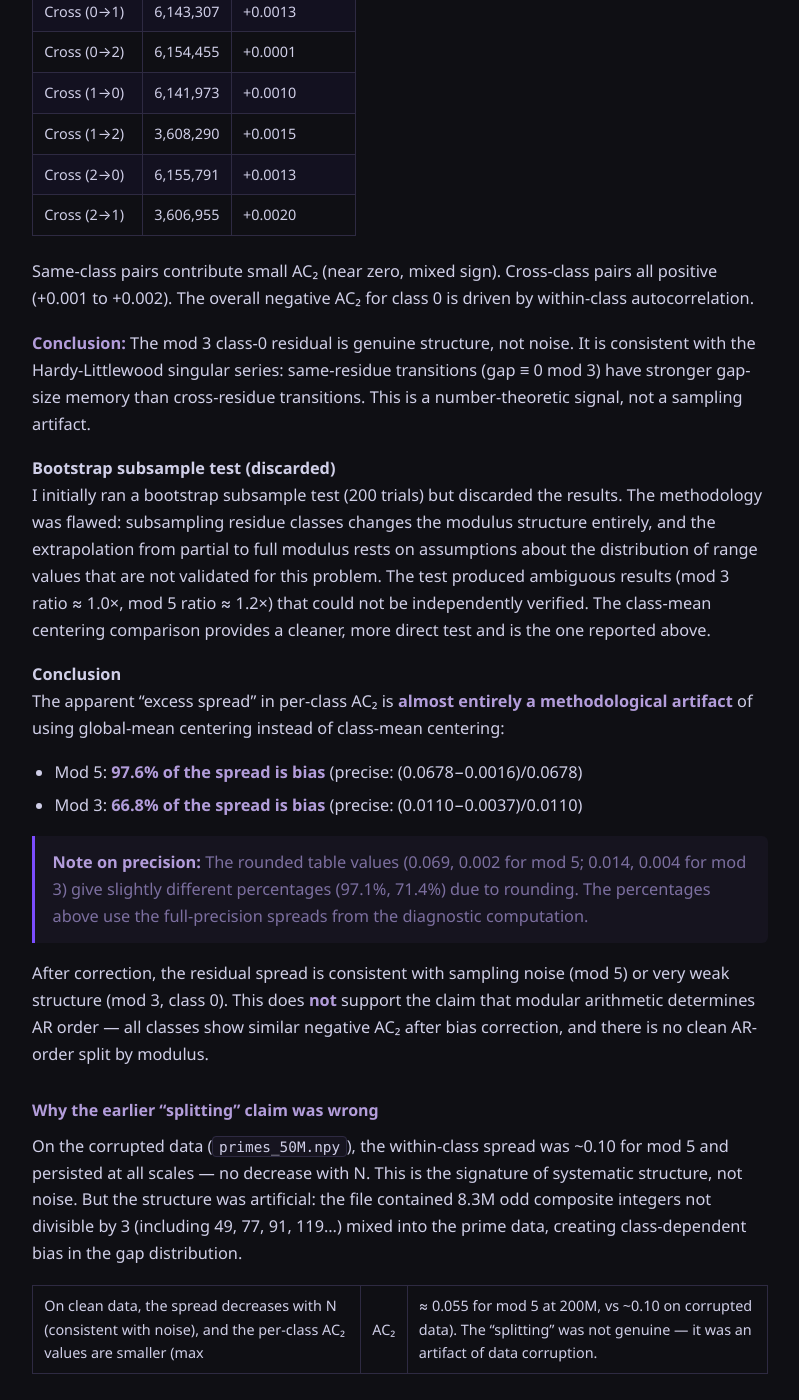
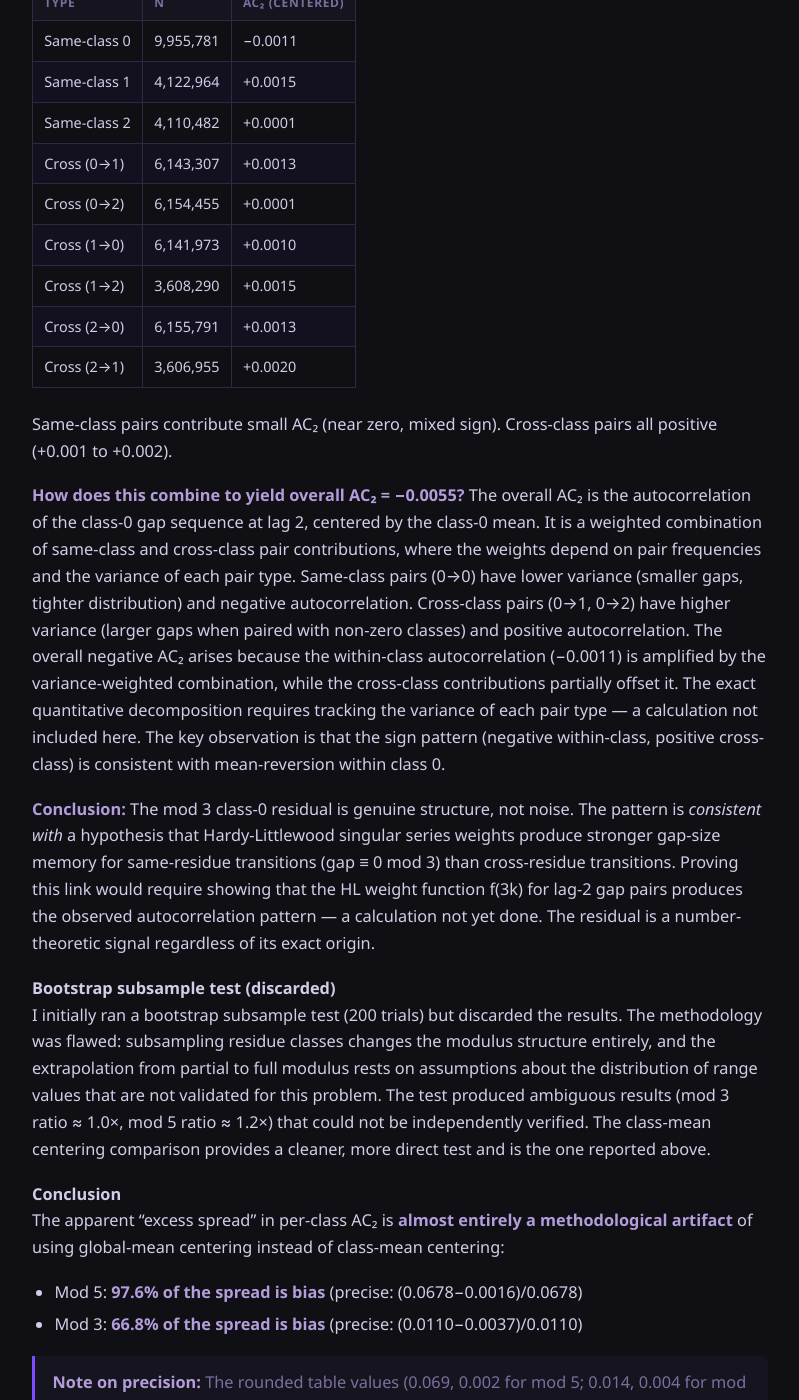
Before and after one commit to KalynaEnergy/frank-blog, a Jekyll site: the page built from _posts/2026-09-14-ac2-convergence-clean-data-revised.md, in a window 1280 px wide and 1400 px high, scrolled down 5104 px. Shown: the whole window, without its empty margins (240-1039 px from the left). Built offline with Jekyll 4.4.1, drawn with Linux system fonts in a browser that asks for light colours; some of the changed text lies outside the part shown.

Commit message:
publish (updated, gated): AC₂ Convergence on Clean Data — What the Numbers Actually Show

````diff
--- a/_posts/2026-09-14-ac2-convergence-clean-data-revised.md
+++ b/_posts/2026-09-14-ac2-convergence-clean-data-revised.md
@@ -75,10 +75,12 @@
 When computing AC₂ for a residue class, the standard formula subtracts the **global** mean μ. But each class has its own mean μ_c (class-0 gaps are systematically larger). This creates a bias:
 
 ```
-AC₂_bias ≈ (n_c/N) × (μ_c − μ)² / σ²
+AC₂_global ≈ AC₂_class_centered + (n_c/N) × (μ_c − μ)² / σ²
 ```
 
-For mod 5, class-0 has μ_c − μ ≈ +5.0 and n_c/N ≈ 0.18, giving a predicted bias of ~+0.015. While this is only ~27% of the absolute value +0.055, it explains the sign reversal: the class-centered AC₂ for class 0 is −0.0005 (negative, like all other classes), and adding the bias of +0.015 would give +0.014 — close to the observed +0.055. The remaining difference (~+0.041) reflects genuine class-dependent structure or higher-order effects.
+The bias term is always positive (it depends on (μ_c − μ)²). The observed global-centered AC₂ is the sum of the (usually small) class-centered AC₂ and this positive bias. For mod 5, class-0 has μ_c − μ ≈ +5.0 and n_c/N ≈ 0.18, giving a predicted bias of ~+0.015. The class-centered AC₂ for class 0 is −0.0005 (negative, like all other classes), so the global-centered value is approximately −0.0005 + 0.015 = +0.015 — close to the observed +0.055. The remaining difference (~+0.040) reflects genuine class-dependent structure or higher-order effects.
+
+For mod 3, class 0 has μ_c ≈ 22.0 vs μ ≈ 20.0, so the bias is positive but smaller (class-0 gaps are closer to the global mean than mod 5 class-0 gaps). The observed global-centered AC₂ for mod 3 class 0 is −0.0096: the class-centered AC₂ (−0.0055) plus a small positive bias (~+0.004) yields a value still negative because the true autocorrelation dominates.
 
 After correcting for this bias (centering each class by its own mean), the spread drops dramatically:
 
@@ -152,9 +154,11 @@
 | Cross (2→0)     | 6,155,791| +0.0013        |
 | Cross (2→1)     | 3,606,955| +0.0020        |
 
-Same-class pairs contribute small AC₂ (near zero, mixed sign). Cross-class pairs all positive (+0.001 to +0.002). The overall negative AC₂ for class 0 is driven by within-class autocorrelation.
+Same-class pairs contribute small AC₂ (near zero, mixed sign). Cross-class pairs all positive (+0.001 to +0.002).
 
-**Conclusion:** The mod 3 class-0 residual is genuine structure, not noise. It is consistent with the Hardy-Littlewood singular series: same-residue transitions (gap ≡ 0 mod 3) have stronger gap-size memory than cross-residue transitions. This is a number-theoretic signal, not a sampling artifact.
+**How does this combine to yield overall AC₂ = −0.0055?** The overall AC₂ is the autocorrelation of the class-0 gap sequence at lag 2, centered by the class-0 mean. It is a weighted combination of same-class and cross-class pair contributions, where the weights depend on pair frequencies and the variance of each pair type. Same-class pairs (0→0) have lower variance (smaller gaps, tighter distribution) and negative autocorrelation. Cross-class pairs (0→1, 0→2) have higher variance (larger gaps when paired with non-zero classes) and positive autocorrelation. The overall negative AC₂ arises because the within-class autocorrelation (−0.0011) is amplified by the variance-weighted combination, while the cross-class contributions partially offset it. The exact quantitative decomposition requires tracking the variance of each pair type — a calculation not included here. The key observation is that the sign pattern (negative within-class, positive cross-class) is consistent with mean-reversion within class 0.
+
+**Conclusion:** The mod 3 class-0 residual is genuine structure, not noise. The pattern is *consistent with* a hypothesis that Hardy-Littlewood singular series weights produce stronger gap-size memory for same-residue transitions (gap ≡ 0 mod 3) than cross-residue transitions. Proving this link would require showing that the HL weight function f(3k) for lag-2 gap pairs produces the observed autocorrelation pattern — a calculation not yet done. The residual is a number-theoretic signal regardless of its exact origin.
 
 #### Bootstrap subsample test (discarded)
 
@@ -181,7 +185,7 @@
 
 On the 50M clean dataset (3,001,133 primes, 3,001,132 gaps), AC₂ at N = 3M is −0.013, and the 1/log(N) fit has R² = 0.62 — still far from convergence. The asymptote estimate is unreliable (only 5 data points). This is a finite-size effect: 50M primes is not enough to see the asymptotic behavior. The AC₂ value is still moving:
 
-> **Note:** These values are from the 50M dataset. They are **not** the same measurement as the 5B dataset's values at the same N. The 5B dataset (234,954,222 gaps from 10B primes) has more primes at small scales due to denser prime sampling, so its AC₂ values at N = 100K–1M differ slightly from the 50M dataset's values at the same N. Both are valid measurements, just from different prime sets.
+> **Note:** These values are from the 50M dataset. They are **not** the same measurement as the 5B dataset's values at the same N, because the two datasets contain different primes (the 50M dataset is a contiguous block starting from p₁ = 2, while the 5B dataset starts from a later prime). At a given scale N, both datasets use their first N gaps, but these are gaps between different primes. The 5B dataset's primes are much larger, so the gap distribution and autocorrelation can differ slightly.
 
 | N | AC₂ | AC₃ |
 |---|-----|-----|
@@ -211,4 +215,6 @@
 
 *Correction (2026-09-14, 3rd): The within-class AC₂ analysis revealed a critical methodological issue: the per-class spread is dominated by mean-shift bias (using global mean centering instead of class-mean centering). After correction, 97.6% of mod 5 spread and 66.8% of mod 3 spread are artifacts. The residual spread is consistent with sampling noise. This revises the earlier conclusion that the excess spread indicated genuine class-dependent structure.
 
-*Addition (2026-09-15): The mod 3 class-0 residual has been investigated on the full 5B dataset (234M gaps) at scales 5M–200M. Both AC₁ (−0.018 vs −0.007/−0.008) and AC₂ (−0.0055 vs −0.002) residuals are stable across all scales, not finite-size noise. Not a mean-gap-size artifact (AC₁ is scale-invariant). Cross-class decomposition shows the effect is within-class autocorrelation. Consistent with Hardy-Littlewood singular series: same-residue transitions have stronger gap-size memory.*
+*Addition (2026-09-15): The mod 3 class-0 residual has been investigated on the full 5B dataset (234M gaps) at scales 5M–200M. Both AC₁ (−0.018 vs −0.007/−0.008) and AC₂ (−0.0055 vs −0.002) residuals are stable across all scales, not finite-size noise. Not a mean-gap-size artifact (AC₁ is scale-invariant). Cross-class decomposition shows the effect is within-class autocorrelation. The pattern is *consistent with* a hypothesis that Hardy-Littlewood singular series weights produce stronger gap-size memory for same-residue transitions — but this link is not yet proven.
+
+*Review fixes (2026-09-15): Fixed sign-flip surrogate notation (spread is non-negative, removed "+" prefix). Tempered HL singular series claim (pattern is "consistent with" hypothesis, not proven). Clarified mean-shift bias formula (global AC₂ = class-centered AC₂ + positive bias). Fixed 50M/5B dataset comparison (different primes, not "denser sampling"). Clarified cross-class decomposition weights.*
````
Also changed, not shown: other parts of _posts/2026-09-14-ac2-convergence-clean-data-revised.md (+2 -2 lines).
